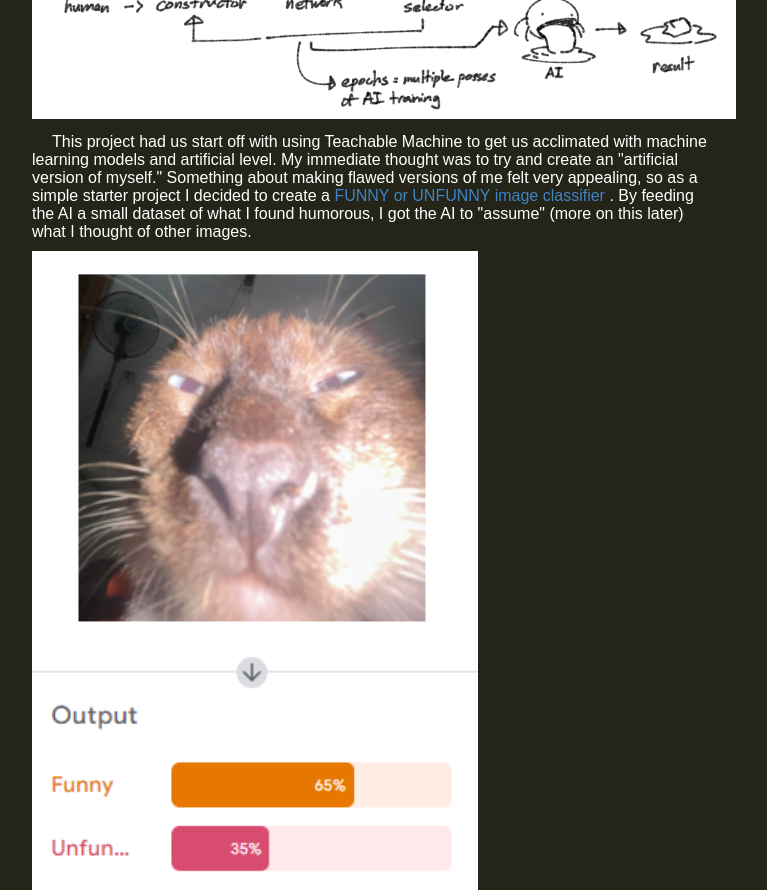
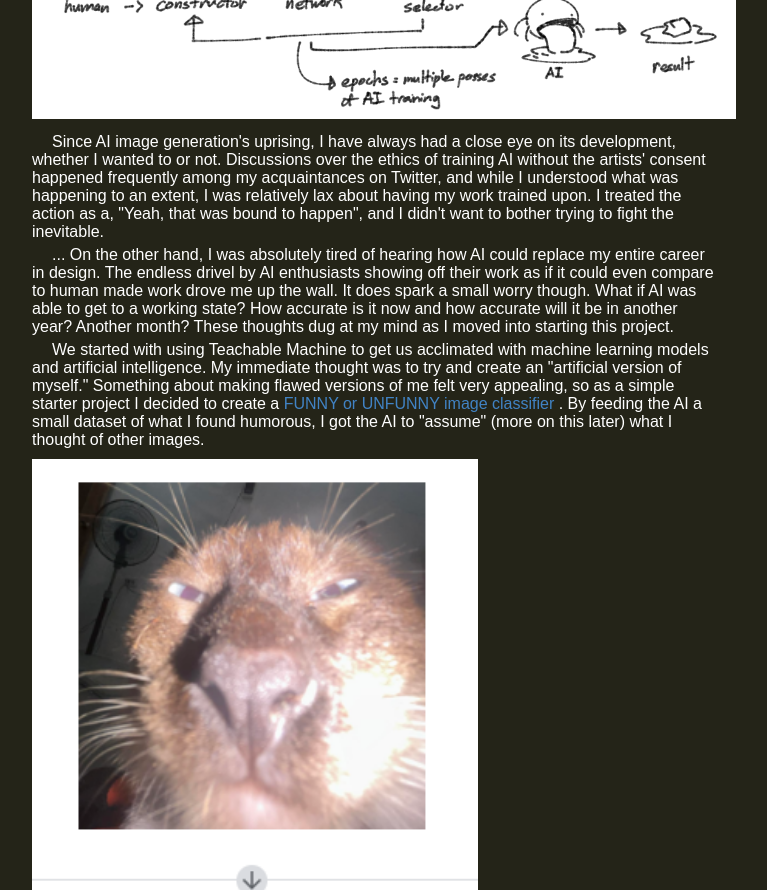
Before and after one commit to ffsoul/frogpond, a website: page aifindings.html in a window 1280 px wide. Shown: the part 1260-2150 px from the top of the page, without its empty margins (8-775 px from the left). Drawn offline with nearby package versions, Linux system fonts and the light colour scheme; a web font is replaced by a local one.

Commit message:
intro + imgs

```diff
--- a/aifindings.html
+++ b/aifindings.html
@@ -149,8 +149,14 @@
         </div>
         <img class="banner" src="assets/images/aiFindings/whatIsAi.jpg" />
         <div class="paragraph">
-          This project had us start off with using Teachable Machine to get us
-          acclimated with machine learning models and artificial level. My
+          Since AI image generation's uprising, I have always had a close eye on its development, whether I wanted to or not. Discussions over the ethics of training AI without the artists' consent happened frequently among my acquaintances on Twitter, and while I understood what was happening to an extent, I was relatively lax about having my work trained upon. I treated the action as a, "Yeah, that was bound to happen", and I didn't want to bother trying to fight the inevitable.
+        </div>
+        <div class="paragraph">
+          ... On the other hand, I was absolutely tired of hearing how AI could replace my entire career in design. The endless drivel by AI enthusiasts showing off their work as if it could even compare to human made work drove me up the wall. It does spark a small worry though. What if AI was able to get to a working state? How accurate is it now and how accurate will it be in another year? Another month? These thoughts dug at my mind as I moved into starting this project.
+        </div>
+        <div class="paragraph">
+          We started with using Teachable Machine to get us
+          acclimated with machine learning models and artificial intelligence. My
           immediate thought was to try and create an "artificial version of
           myself." Something about making flawed versions of me felt very
           appealing, so as a simple starter project I decided to create a
@@ -989,6 +995,9 @@
           completely different whole of AI image generation abuse for illegal
           pornography and highly specialized fetishes.
         </div>
+
+        <img class="imageTall" src="assets/images/aiFindings/aiPinon.png" />
+
         <div class="paragraph">
           With the existence of this bastardization, I was very glad I took the
           time to investigate how generative AI pulls from its dataset. While it
@@ -1036,6 +1045,11 @@
           of bad actors using AI currently has lead me to more actively condemn
           AI "artists".
         </div>
+<div class="paragraph">
+  And to conclude this ramble on my ever growing hatred of the weird and twisted users of AI, I leave you a self-indicating AI generated piece from my experiments.
+</div>
+        <img class="imageTall" src="assets/images/aiFindings/aiGirl.png" />
+
       </p4>
     </div>
 
```
Also changed, not shown: assets/images/aiFindings/aiGirl.png (added), assets/images/aiFindings/aiPinon.png (added).
